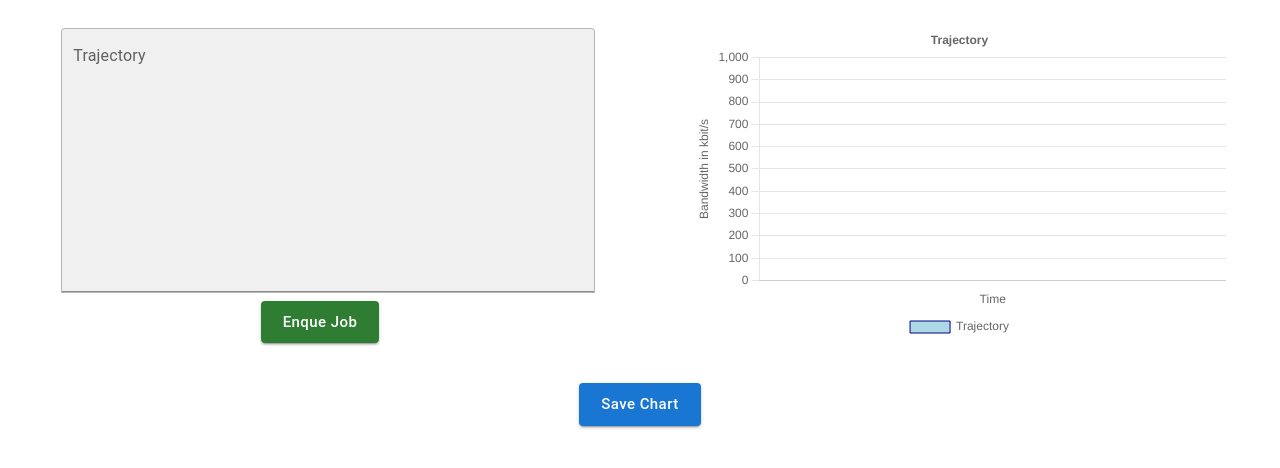
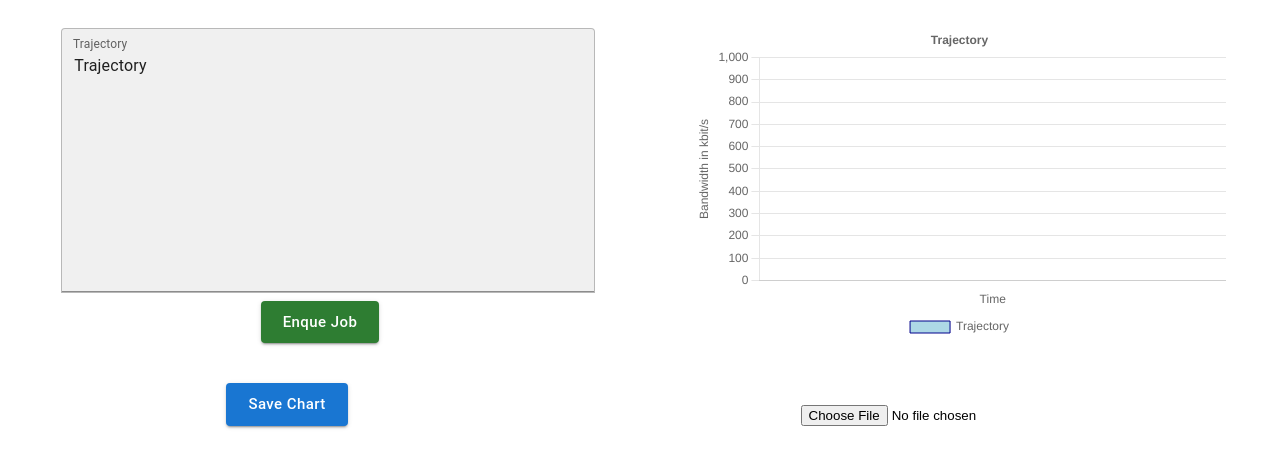
Before and after one commit to MohAhmad/awt_ABR_Streaming, a React (Create React App) app in the folder abr_streaming/: page / in a window 1280 px wide. Shown: the top 468 px of the page. Built offline with nearby package versions, Linux system fonts and the light colour scheme.

Commit message:
feat: add upload button to upload from json file

```diff
--- a/abr_streaming/src/App.js
+++ b/abr_streaming/src/App.js
@@ -1,10 +1,12 @@
-import React, { useState, useEffect } from "react";
+import React, { useState } from "react";
 import "./App.css";
 import InputField from "./components/InputField";
 import CustomButton from "./components/Button";
 import LineChart from "./components/Chart";
 import { Container, InnerContainer } from "./style";
-import SaveChartButton from "./components/SaveButton"
+import SaveChartButton from "./components/SaveButton";
+import UploadButton from "./components/UploadButton";
+
 
 function App() {
   const [tragectories, setTragectories] = useState("Trajectory");
@@ -57,7 +59,10 @@ function App() {
           <LineChart durations={durations} speeds={speeds}/>
         </InnerContainer>
       </Container>
+      <Container container flexDirection={"row"}>
       <SaveChartButton/>
+      <UploadButton setTragectories={setTragectories}/>
+      </Container>
     </div>
   );
 }
--- a/abr_streaming/src/components/Button/index.jsx
+++ b/abr_streaming/src/components/Button/index.jsx
@@ -11,9 +11,7 @@ const CustomButton = (props) => {
     } else {
       props.setIsValid(false);
     }
-    console.log("Status: ", status, "  Valid: ");
     if (status) props.setIsSubmitted(true);
-    console.log(" Is Valid after: ");
   }
 
   return (
--- a/abr_streaming/src/components/InputField/index.jsx
+++ b/abr_streaming/src/components/InputField/index.jsx
@@ -27,6 +27,7 @@ const InputField = (props) => {
         maxRows={20}
         variant="filled"
         onChange={handleChange}
+        value={props.tragectories}
         InputProps={{
           style: inputStyle,
         }}
--- /dev/null
+++ b/abr_streaming/src/components/UploadButton/index.jsx
@@ -0,0 +1,20 @@
+import React from "react";
+
+const UploadButton = ({setTragectories}) => {
+
+  const handleFileChange = async (e) => {
+    if (e.target.files) {
+        e.preventDefault();
+        const file = e.target.files.item(0)
+        const text = await file.text();
+        setTragectories(text);
+    }
+  };
+
+  return (
+    <form>
+    <input type="file" onChange={handleFileChange} />
+  </form>
+  );
+};
+export default UploadButton;
```
